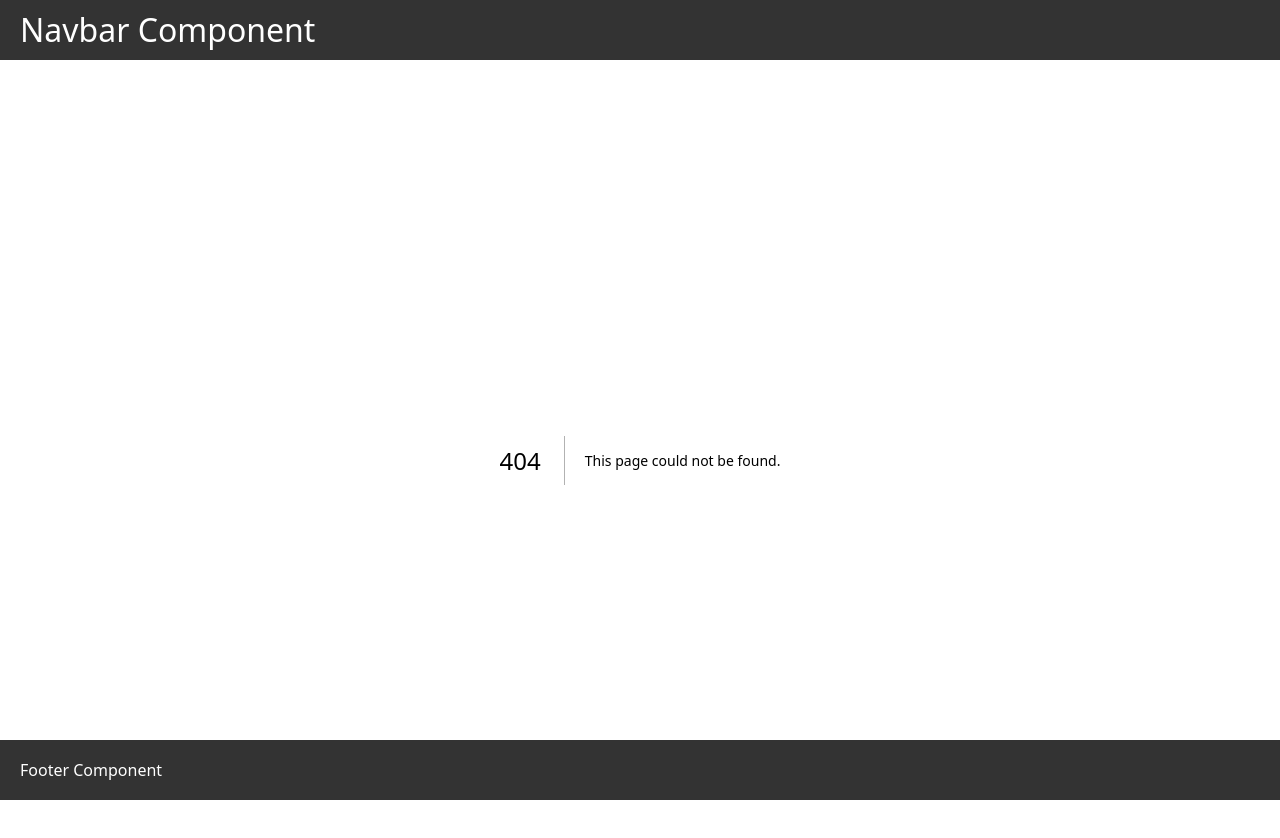
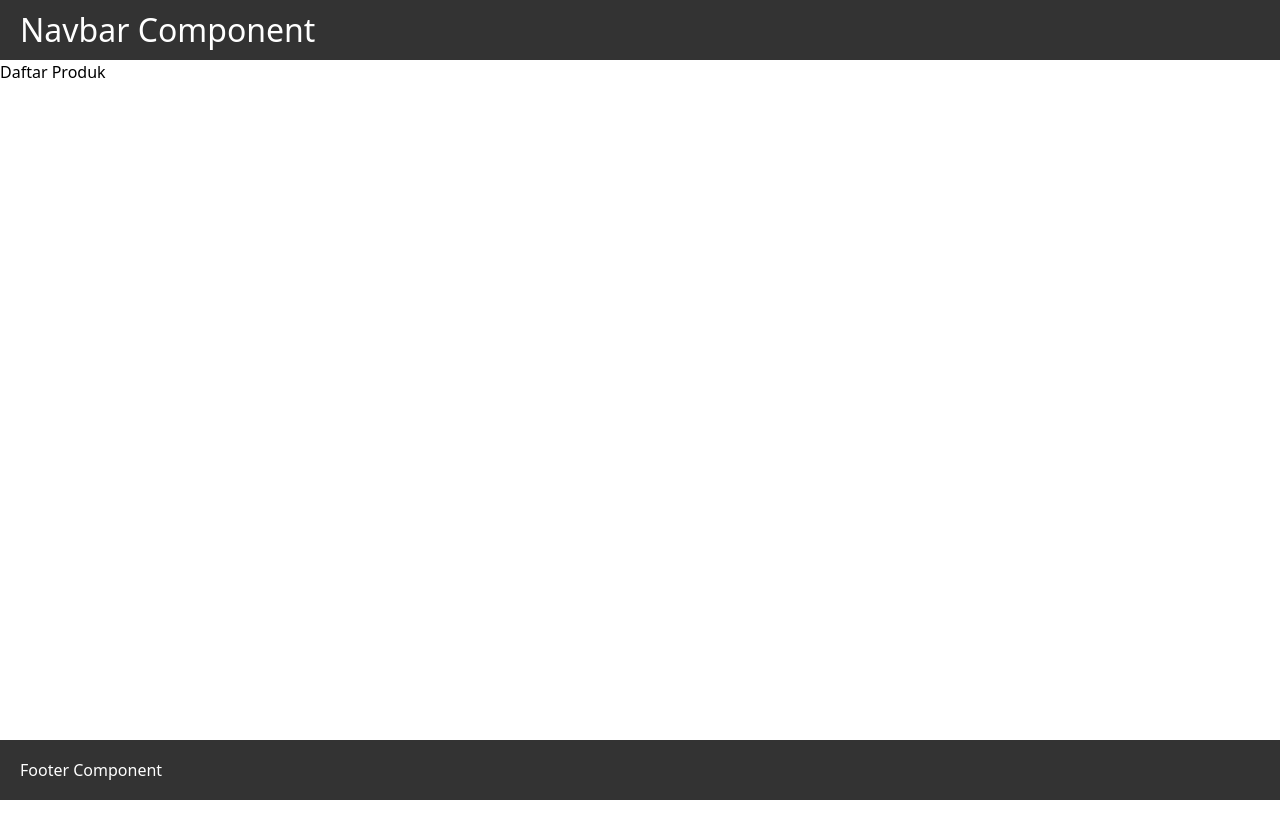
Before and after one commit to Kam141/Framework_2026, a Next.js app in the folder Praktikum_5/my-app/: page /produk in a window 1280 px wide. Before the commit this address had no page. Shown: the top 838 px of the page. After the commit the page ends 800 px from the top, so only its background shows below. Built offline with nearby package versions, Linux system fonts and the light colour scheme; sample sign-in values are in the browser's storage.

Commit message:
jobsheet 5_ Tugas 2

```diff
--- /dev/null
+++ b/Praktikum_5/my-app/src/pages/produk/[id].tsx
@@ -0,0 +1,16 @@
+import { useRouter } from "next/router";
+
+const ProdukDetail = () => {
+//   const router = useRouter();
+  const { query } = useRouter();
+// console.log(router);
+
+  return (
+    <div>
+      <h1>Detail Produk</h1>
+      <p>Produk:  {query.id}</p>
+    </div>
+  );
+};
+
+export default ProdukDetail;
--- /dev/null
+++ b/Praktikum_5/my-app/src/pages/produk/index.tsx
@@ -0,0 +1,30 @@
+import { useRouter } from "next/router";
+import { useEffect, useState } from "react";
+import ProdukView from "../../views/produk";
+
+const produk = () => {
+  const [isLogin, setIsLogin] = useState(false);
+  const { push } = useRouter();
+
+  // useEffect(() => {
+  //   if (!isLogin) {
+  //     push("/auth/login");
+  //   }
+  // }, []);
+
+  useEffect(() => {
+    const isLogin = localStorage.getItem("isLogin");
+
+    if (!isLogin) {
+      push("/auth/login"); // Redirect otomatis
+    }
+  }, []);
+
+
+  return (
+    // <div>Produk User Page</div>
+    <ProdukView />
+  );
+};
+
+export default produk;
--- /dev/null
+++ b/Praktikum_5/my-app/src/views/produk/index.tsx
@@ -0,0 +1,9 @@
+const ProductView = () => {
+  return (
+    <div>
+      <h1>Daftar Produk</h1>
+      {/* Konten produk Anda */}
+    </div>
+  );
+};
+export default ProductView;
```
